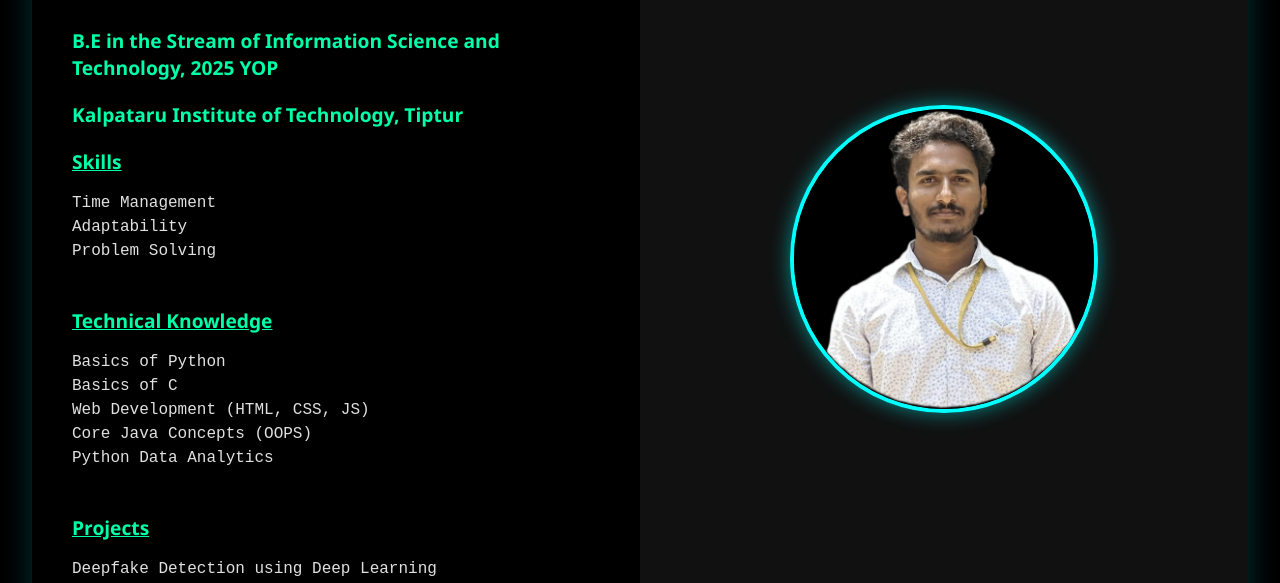
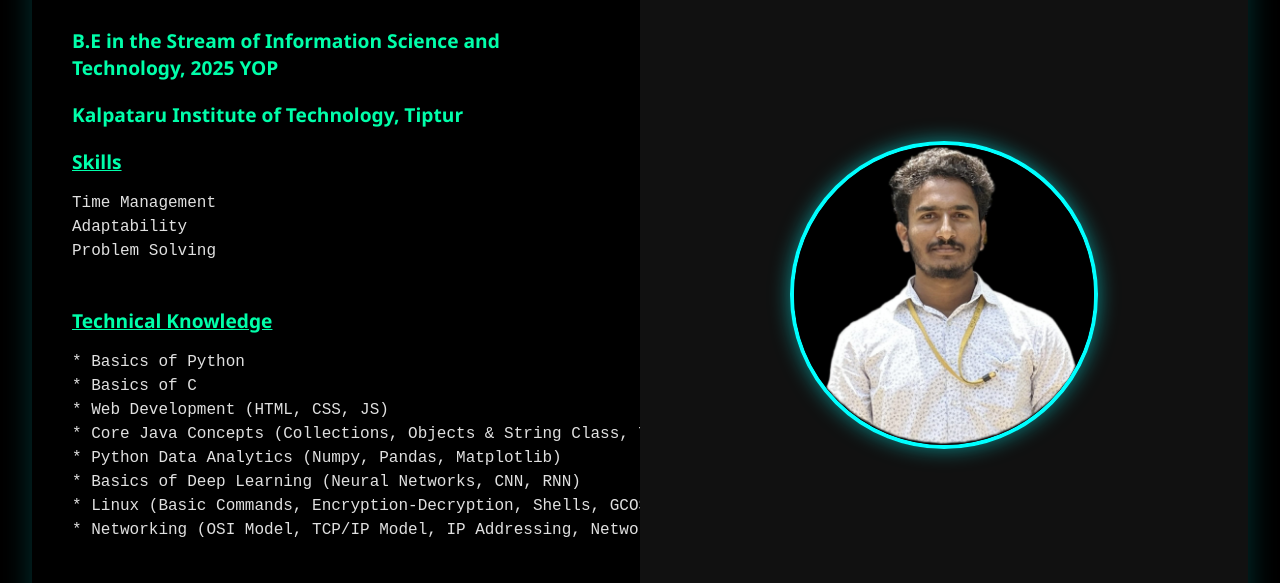
Before and after one commit to darshanhn7/abidas, a plain HTML site: page index.html in a window 1280 px wide. Shown: the part 216-799 px from the top of the page. Drawn offline with Linux system fonts and the light colour scheme.

Commit message:
Update index.html

```diff
--- a/index.html
+++ b/index.html
@@ -110,11 +110,14 @@ Problem Solving
 
             <h3><u>Technical Knowledge</u></h3>
             <pre>
-Basics of Python
-Basics of C
-Web Development (HTML, CSS, JS)
-Core Java Concepts (OOPS)
-Python Data Analytics
+* Basics of Python
+* Basics of C
+* Web Development (HTML, CSS, JS)
+* Core Java Concepts (Collections, Objects & String Class, Threads, Method Overloading & Method Overriding, Inheritance, Polymorphism, Abstraction, Encapsulation, Exception Handling)
+* Python Data Analytics (Numpy, Pandas, Matplotlib)
+* Basics of Deep Learning (Neural Networks, CNN, RNN)
+* Linux (Basic Commands, Encryption-Decryption, Shells, GCOSE Information, User and Group, File System, Ntp, Httptd & Logs, Sudo & Networking, Process, Package Management, Permissions, SSH)
+* Networking (OSI Model, TCP/IP Model, IP Addressing, Network Topology, Network Devices, Subnetting, Routing Protocols, Switching Concepts, DNS, DHCP, HTTP, HTTPS, FTP)
             </pre>
 
             <h3><u>Projects</u></h3>
```
